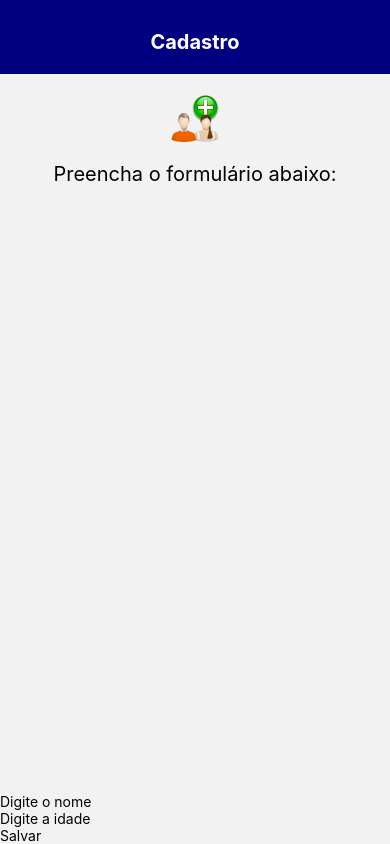
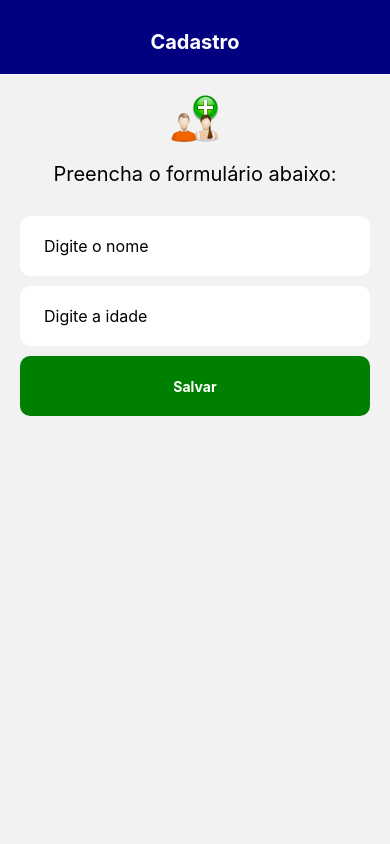
Before and after one commit to alannapaiva/reactnative01, a React Native app: screen /Form in a window 390 px wide. Built offline with nearby package versions, Linux system fonts and the light colour scheme.

Commit message:
Create styles to the Form

```diff
--- a/Pages/Form.js
+++ b/Pages/Form.js
@@ -28,14 +28,40 @@ function Form() {
 
 const styles = StyleSheet.create({
     container: {
-	  flex: 1,
       alignItems: 'center',
+    },
+    inputContainer: {
+        margin: 20,
+        alignItems: 'stretch',
     },
     topImage: {
         margin: 20,
     },
     title: {
         fontSize: 20,
+    },
+    input: {
+        marginTop: 10,
+        height: 60,
+        backgroundColor: '#fff',
+        borderRadius: 10,
+        paddingHorizontal: 24,
+        fontSize: 16,
+        alignItems: 'stretch',
+    },
+    button: {
+        marginTop: 10,
+        height: 60,
+        backgroundColor: 'green',
+        borderRadius: 10,
+        paddingHorizontal: 24,
+        fontSize: 16,
+        alignItems: 'center',
+        justifyContent: 'center',
+    },
+    buttonText: {
+        color: '#fff',
+        fontWeight: 'bold',
     }
 });
 
```
Lines whose indentation alone changed are shown as unchanged.
